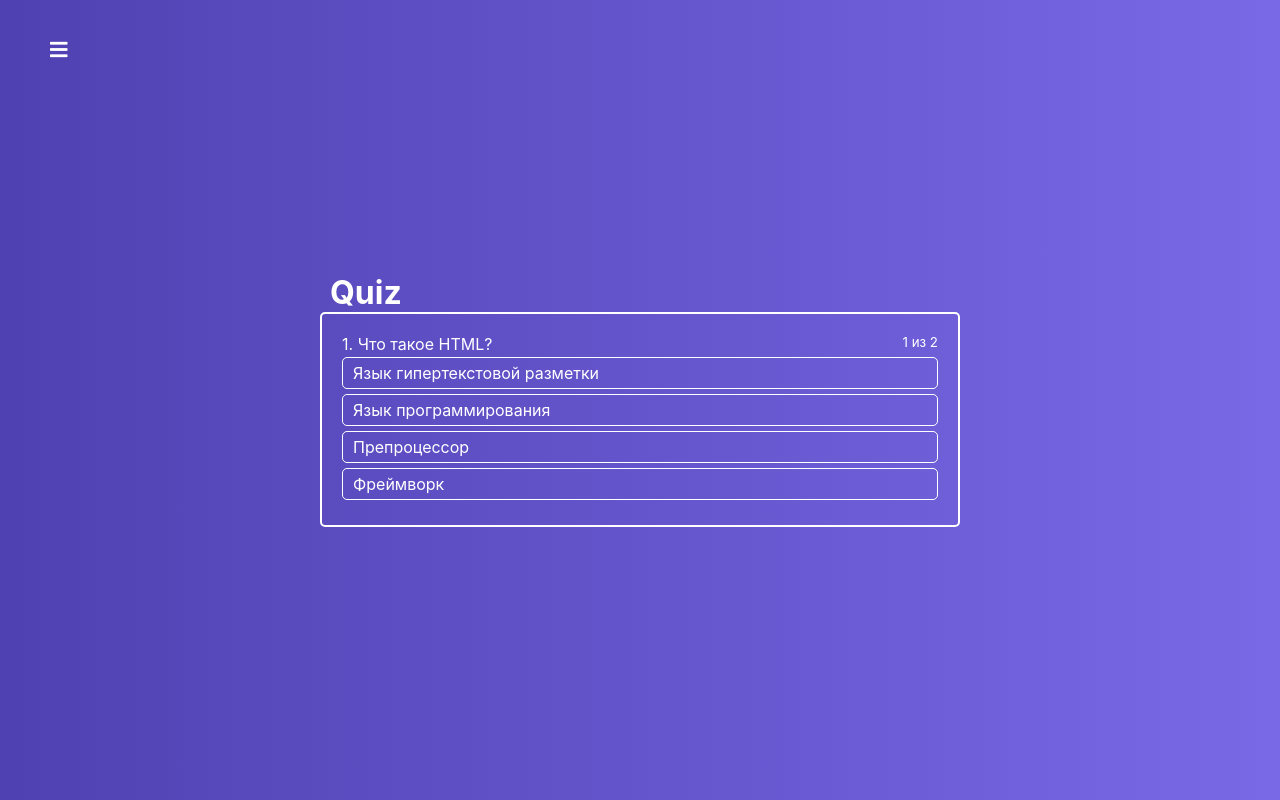
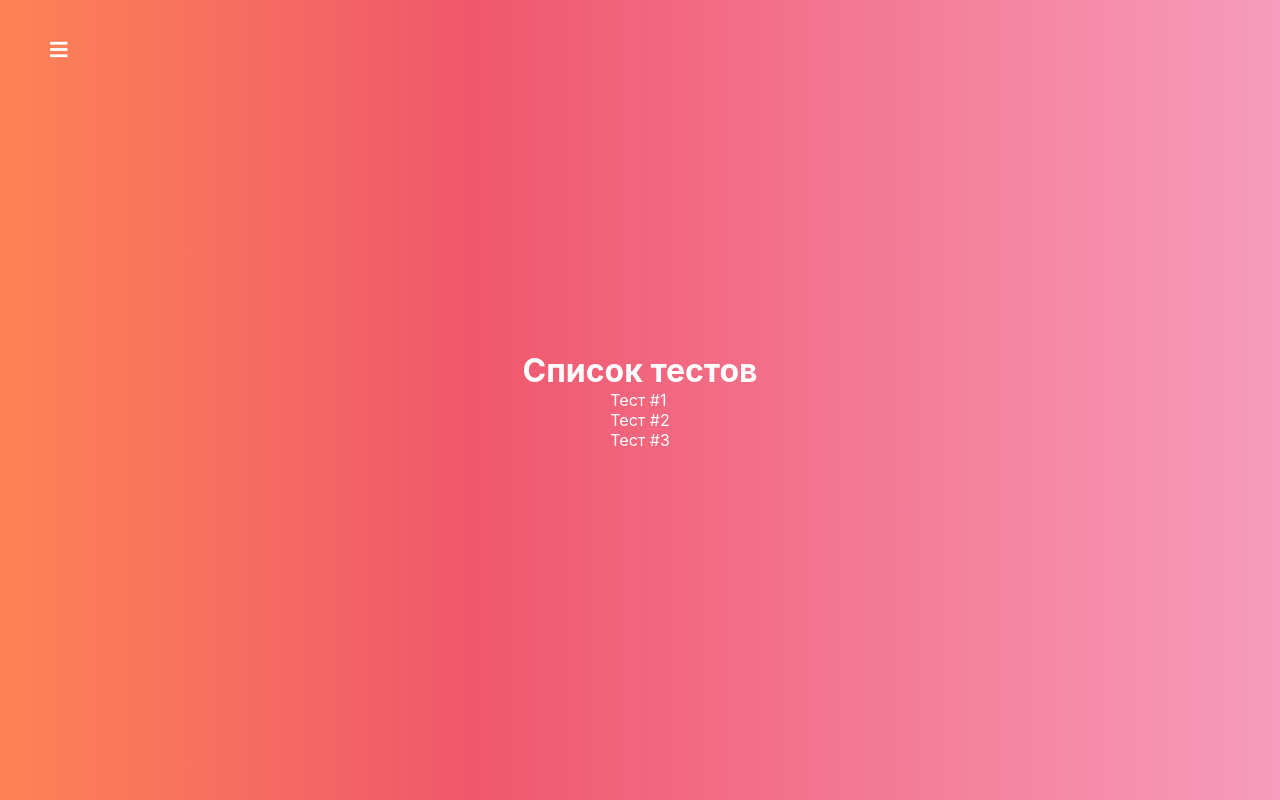
Before and after one commit to filya63/quizSPA, a React (Create React App) app: page / in a window 1280 px wide. Built offline with nearby package versions, Linux system fonts and the light colour scheme.

Commit message:
add react router + component: quizlist

```diff
--- a/src/App.js
+++ b/src/App.js
@@ -1,12 +1,21 @@
 import React from 'react';
 import './App.css';
 import Templates from './hoc/Templates';
+import { Route, Switch } from 'react-router-dom';
 import Quiz from './containers/quiz';
+import Auth from './containers/Auth';
+import QuizCreator from './containers/QuizCreator';
+import QuizList from './containers/QuizList';
 
 function App() {
   return (
     <Templates>
-      <Quiz />
+      <Switch>
+        <Route path="/" exact component={QuizList}/>
+        <Route path="/quiz-create" component={QuizCreator}/>
+        <Route path="/quiz/:id" component={Quiz}/> {/* динамический роутер */}
+        <Route path="/auth" component={Auth}/>
+      </Switch>
     </Templates>
   );
 }
--- a/src/components/Navigation/Drawer/Drawer.jsx
+++ b/src/components/Navigation/Drawer/Drawer.jsx
@@ -1,23 +1,33 @@
 import React, { Fragment } from "react";
-import Backdrop from '../../ui/Backdrop';
+import Backdrop from "../../ui/Backdrop";
 import classes from "./Drawer.module.css";
+import { NavLink } from 'react-router-dom';
 
 const Drawer = (props) => {
   const cls = [classes.Drawer];
   if (!props.isOpen) {
     cls.push(classes.close);
   }
-  const links = [1, 2, 3];
+  const links = [
+    { to: "/", label: "Список тестов", exact: true },
+    { to: "/quiz-create", label: "Новый тест", exact: false },
+    { to: "/auth", label: "Авторизация", exact: false }
+  ];
   return (
     <Fragment>
       <nav className={cls.join(" ")}>
         <ul>
           {links.map((link, index) => {
-            return <li key={index}>Link: {link}</li>;
+            return (
+            <li key={index}>
+              <NavLink to={link.to} exact={link.exact} activeClassName={classes.active} onClick={props.onCloseBackdrop}>{link.label}</NavLink>
+            </li>)
           })}
         </ul>
       </nav>
-      { props.isOpen ? <Backdrop onCloseBackdrop={props.onCloseBackdrop} /> : null }
+      {props.isOpen ? (
+        <Backdrop onCloseBackdrop={props.onCloseBackdrop} />
+      ) : null}
     </Fragment>
   );
 };
--- a/src/components/ResultPage/ResultPage.jsx
+++ b/src/components/ResultPage/ResultPage.jsx
@@ -1,6 +1,7 @@
 import React from 'react';
 import classes from './ResultPage.module.css';
 import Button from '../ui/button';
+import { Link } from 'react-router-dom';
 
 const ResultPage = props => {
     const successCount = Object.keys(props.results).reduce((total, key) => {
@@ -32,7 +33,9 @@
             </ul>
             <p>Правильно {successCount} из {props.quiz.length}</p>
             <Button onClick={props.onClearQuiz} type='primary'>Повторить</Button>
-            <Button type='success'>Перейти в список тестов</Button>
+            <Link to='/'>
+                <Button type='success'>Перейти в список тестов</Button>
+            </Link>
         </div>
     )
 }
--- /dev/null
+++ b/src/containers/Auth/Auth.jsx
@@ -0,0 +1,11 @@
+import React from 'react';
+
+const Auth = () => {
+    return(
+        <div>
+            <h1>Auth</h1>
+        </div>
+    )
+}
+
+export default Auth;
--- /dev/null
+++ b/src/containers/Auth/index.js
@@ -0,0 +1,2 @@
+import Auth from './Auth';
+export default Auth;
--- /dev/null
+++ b/src/containers/QuizCreator/QuizCreator.jsx
@@ -0,0 +1,11 @@
+import React from 'react';
+
+const QuizCreator = () => {
+    return (
+        <div>
+            <h1>Quiz Creator</h1>
+        </div>
+    )
+}
+
+export default QuizCreator;
--- /dev/null
+++ b/src/containers/QuizCreator/index.js
@@ -0,0 +1,2 @@
+import QuizCreator from './QuizCreator';
+export default QuizCreator;
--- /dev/null
+++ b/src/containers/QuizList/QuizList.jsx
@@ -0,0 +1,22 @@
+import React from 'react';
+import classes from './QuizList.module.css';
+import { NavLink } from 'react-router-dom';
+
+const QuizList = () => {
+    return (
+        <div className={classes.QuizList}>
+            <h1>Список тестов</h1>
+            <ul>
+                { [1, 2, 3].map((quiz, index) => {
+                    return (
+                        <li key={index}>
+                            <NavLink to={'/quiz/' + quiz}>Тест #{quiz}</NavLink>
+                        </li>
+                    )
+                }) }
+            </ul>
+        </div>
+    )
+}
+
+export default QuizList;
--- /dev/null
+++ b/src/containers/QuizList/QuizList.module.css
@@ -0,0 +1,20 @@
+.QuizList {
+    display: flex;
+    flex-direction: column;
+    justify-content: center;
+    align-items: center;
+    flex-grow: 1;
+    flex-wrap: wrap;
+    width: 100%;
+    background: linear-gradient(90deg, #fd8355 0%, #f0576c 37%, #f79cbd 100%);
+}
+.QuizList h1 {
+    color: #fff;
+}
+.QuizList a {
+    text-decoration: none;
+    color: #fff;
+}
+.QuizList a:hover {
+    color: #363f54;
+}
--- /dev/null
+++ b/src/containers/QuizList/index.js
@@ -0,0 +1,2 @@
+import QuizList from './QuizList';
+export default QuizList;
```
